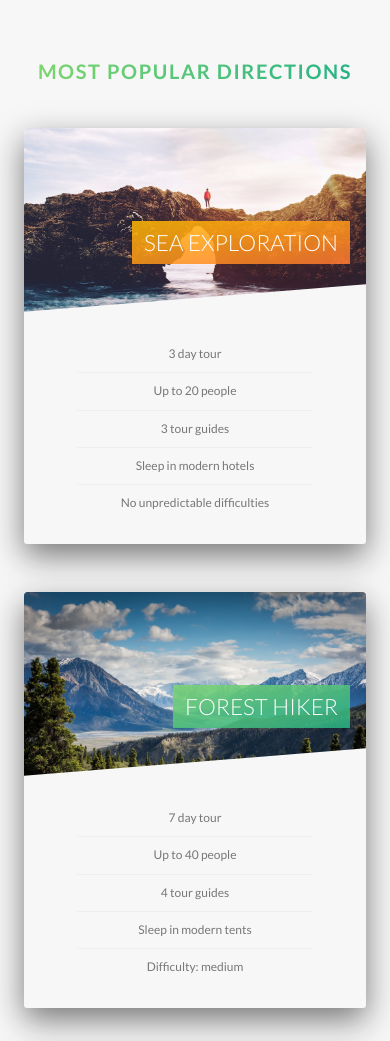
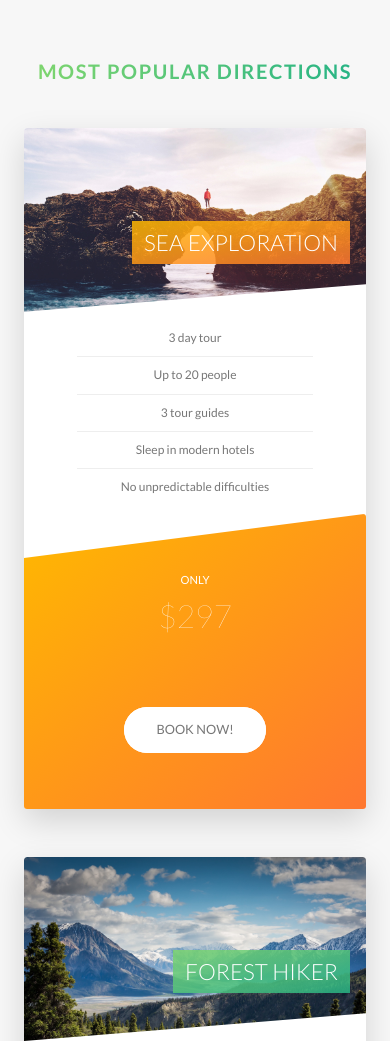
Before and after one commit to sigier/traveller, a website: page index.html in a window 390 px wide. Shown: the part 2465-3506 px from the top of the page. Drawn offline with Linux system fonts and the light colour scheme.

Commit message:
Component responsivness added

```diff
--- a/sass/components/_card.scss
+++ b/sass/components/_card.scss
@@ -3,6 +3,8 @@
     -moz-perspective: 150rem;
     position: relative;
     height: 52rem;
+
+
 
     &__side {
         height: 52rem;
@@ -148,4 +150,51 @@
         margin-bottom: 8rem;
     }
 
+
+    @include respond(tablet-portrait) {
+        height: auto;
+        border-radius: 3px;
+        background-color: $color-white;
+        box-shadow: 0 1.5rem 4rem rgba($color-black, 0.15);
+
+
+        &__side {
+            height: auto;
+            position: relative;
+            box-shadow: none;
+
+
+            &--back {
+                transform: rotateY(0);
+                clip-path: polygon(0 15%, 100% 0, 100% 100%, 0 100%);
+            }
+        }
+
+        &:hover &__side--front {
+            transform: rotateY(0);
+        }
+
+        &__details {
+            padding: 1rem 3rem;
+        }
+
+        &__cta {
+            position: relative;
+            top: 0;
+            left: 0;
+            transform: translate(0);
+            width: 100%;
+            padding: 7rem 4rem 4rem 4rem;
+        }
+
+        &__price-box {
+            margin-bottom: 3rem;
+        }
+
+        &__price-value {
+            font-size: 4rem;
+        }
+
+    }
+
 }
--- a/sass/components/_story.scss
+++ b/sass/components/_story.scss
@@ -8,6 +8,17 @@
     padding-left: 9rem;
     font-size: $default-font-size;
     transform: skewX(-12deg);
+
+    @include respond(tablet-portrait){
+        width: 90%;
+        padding: 4rem 4rem 7rem;
+    }
+
+
+    @include respond(phone){
+        transform: skewX(0);
+
+    }
 
     & > * {
         transform: skewX(12deg);
@@ -25,6 +36,11 @@
         transform: translateX(-3rem) skewX(12deg);
         position: relative;
         overflow: hidden;
+
+        @include respond(phone){
+            transform: translateX(-3rem) skewX(0);
+
+        }
     }
 
     &__image{
@@ -37,6 +53,11 @@
 
     &__text {
         transform: skewX(12deg);
+
+        @include respond(phone){
+            transform: skewX(0);
+
+        }
     }
 
     &__caption {
--- a/sass/components/form.scss
+++ b/sass/components/form.scss
@@ -12,6 +12,10 @@
         width: 90%;
         display: block;
         transition: all .3s;
+
+        @include respond(tablet-portrait){
+            width: 100%;
+        }
 
         &:focus {
             outline: none;
@@ -55,6 +59,11 @@
     &__radio-group {
         width: 49%;
         display: inline-block;
+
+        @include respond(tablet-portrait){
+            width: 100%;
+            margin-bottom: 2rem;
+        }
     }
 
     &__radio-input {
--- a/sass/pages/_home.scss
+++ b/sass/pages/_home.scss
@@ -64,10 +64,31 @@
     border-radius: 3px;
     box-shadow: 0 1.5rem 4rem rgba($color-black, .2);
 
-    height: 50rem;
+
+    @include respond(tablet-landscape){
+        background-image: linear-gradient(105deg, rgba($color-white, 0.9) 0%,
+        rgba($color-white, 0.9) 65%,
+        transparent 65%), url(../img/nat-10.jpg);
+
+        background-size: cover;
+
+    }
+
+    @include respond(tablet-portrait){
+        background-image: linear-gradient(to right, rgba($color-white, 0.9) 0%,
+        rgba($color-white, 0.9) 100%), url(../img/nat-10.jpg);
+    }
 
     &__form {
         width: 50%;
         padding: 6rem;
+
+        @include respond(tablet-landscape){
+            width: 65%;
+        }
+
+        @include respond(tablet-portrait){
+            width: 100%;
+        }
     }
 }
```
Also changed, not shown: css/styles.css.
